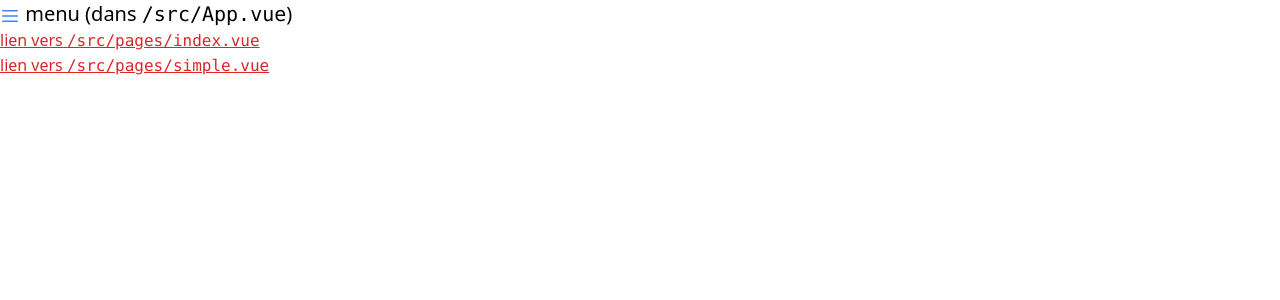
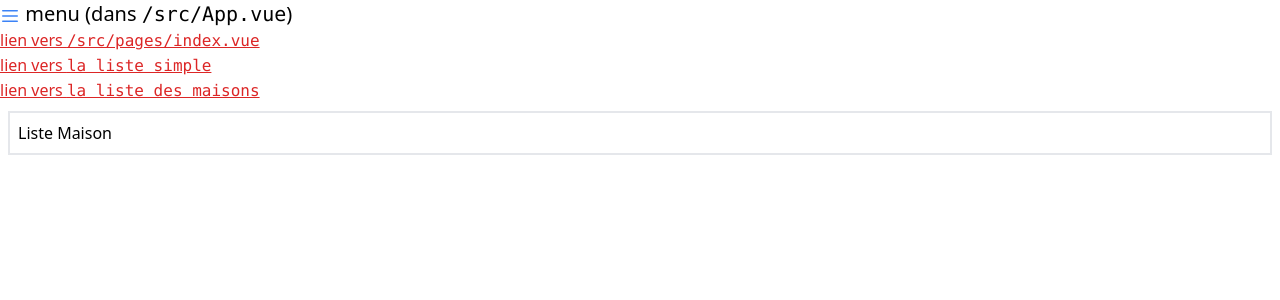
Before and after one commit to FabioGafforelli/vue3_tp01, a Vue app: page /liste in a window 1280 px wide. Shown: the top 300 px of the page. Built offline with nearby package versions, Linux system fonts and the light colour scheme.

Commit message:
Création page liste maison

```diff
--- a/src/App.vue
+++ b/src/App.vue
@@ -14,7 +14,13 @@
       <li>
         <router-link class="text-red-600 underline" to="/simple">
           lien vers
-          <code class="font-mono">/src/pages/simple.vue</code>
+          <code class="font-mono">la liste simple</code>
+        </router-link>
+      </li>
+      <li>
+        <router-link class="text-red-600 underline" to="/liste">
+          lien vers
+          <code class="font-mono">la liste des maisons</code>
         </router-link>
       </li>
     </ul>
--- /dev/null
+++ b/src/pages/liste.vue
@@ -0,0 +1,3 @@
+<template>
+    <h1>Liste Maison</h1>
+</template>
```
